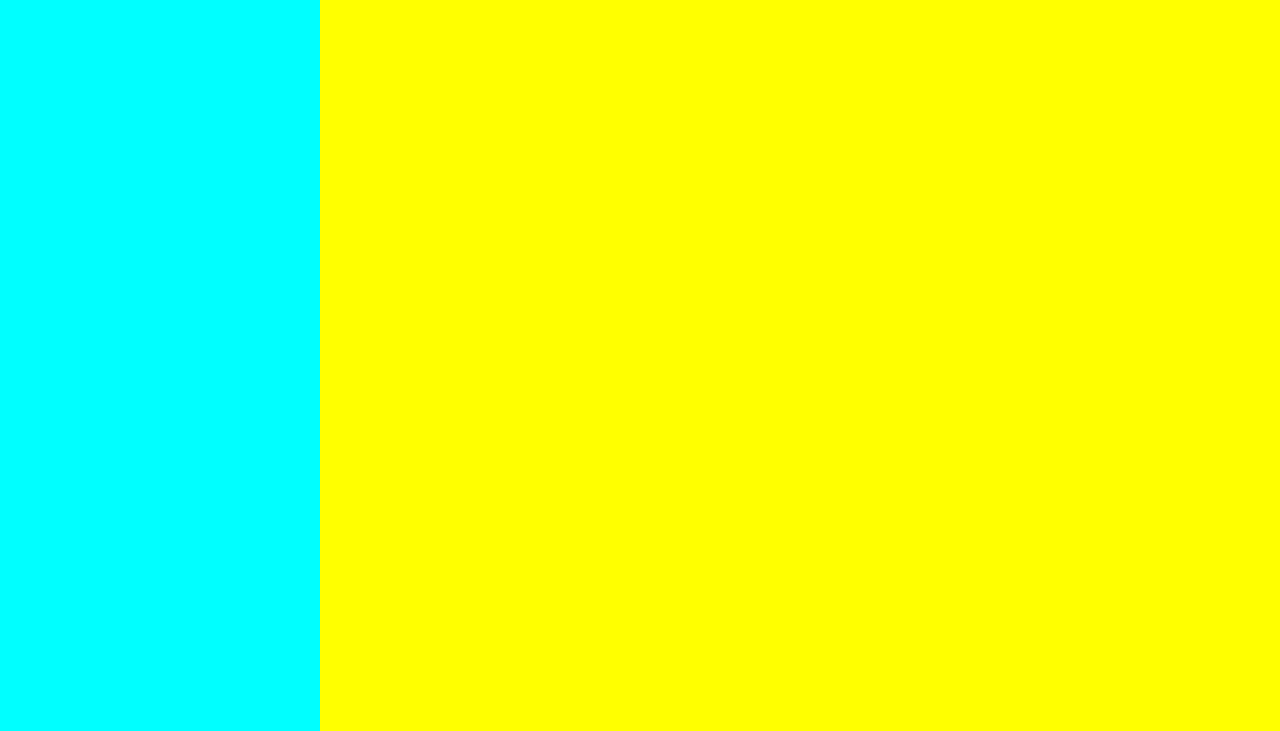
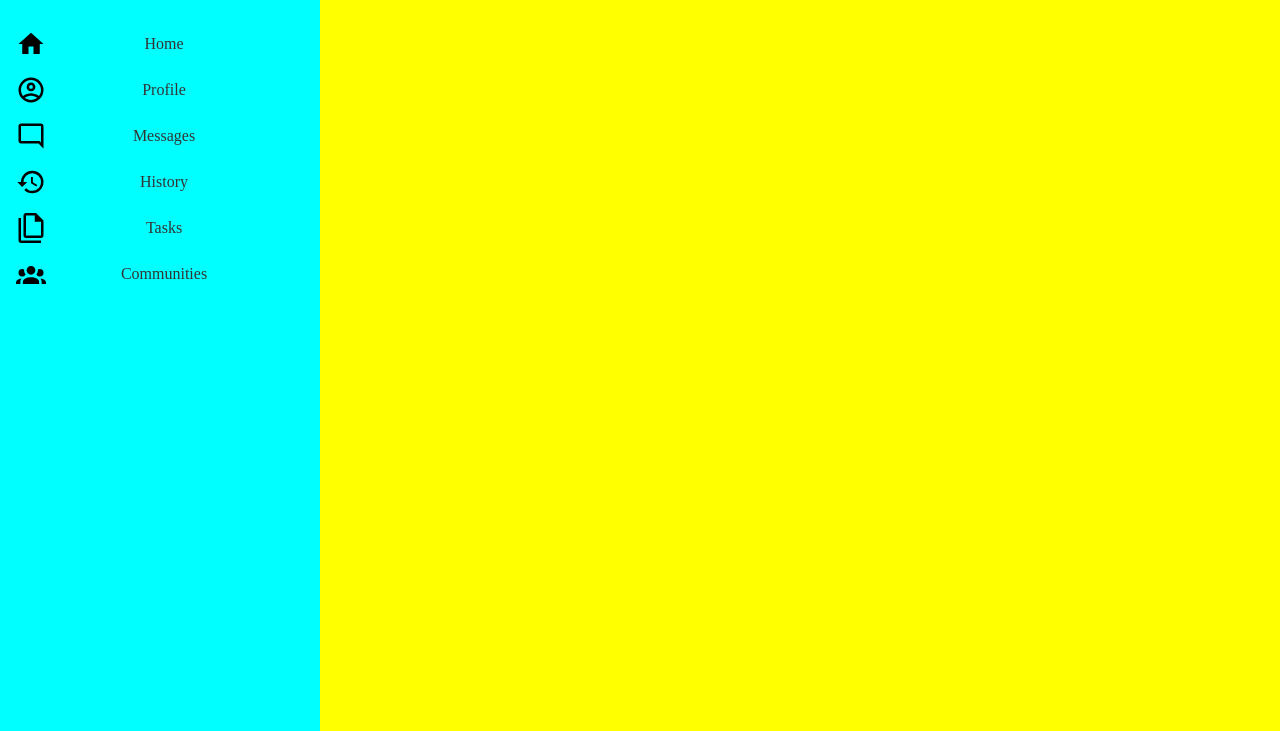
Before and after one commit to OlgaMinaievaWebDev/Admin-Dashboard, a plain HTML site: page index.html in a window 1280 px wide. Shown: the part 69-800 px from the top of the page. Drawn offline with Linux system fonts and the light colour scheme.

Commit message:
icons added

```diff
--- a/index.html
+++ b/index.html
@@ -17,6 +17,46 @@
           <img src="./resources/icons/dashboard.svg" alt="dashboard-icon" />
           <h1>Dashboard</h1>
         </div>
+        <ul class="nav">
+          <li class="nav-item">
+            <a href="#" class="nav-link">
+              <img src="./resources/icons/home.svg" alt="home-icon" />
+              Home</a
+            >
+          </li>
+          <li class="nav-item">
+            <a href="#" class="nav-link">
+              <img src="./resources/icons/profile.svg" alt="profile-icon" />
+              Profile</a
+            >
+          </li>
+          <li class="nav-item">
+            <a href="#" class="nav-link">
+              <img src="./resources/icons/message.svg" alt="message-icon" />
+              Messages</a
+            >
+          </li>
+          <li class="nav-item">
+            <a href="#" class="nav-link">
+              <img src="./resources/icons/history.svg" alt="history-icon" />
+              History</a
+            >
+          </li>
+          <li class="nav-item">
+            <a href="#" class="nav-link">
+              <img src="./resources/icons/tasks.svg" alt="task-icon" />Tasks</a
+            >
+          </li>
+          <li class="nav-item">
+            <a href="#" class="nav-link">
+              <img
+                src="./resources/icons/communities.svg"
+                alt="community-icon"
+              />
+              Communities</a
+            >
+          </li>
+        </ul>
       </div>
       <div class="header">
         <h3>header</h3>
--- a/style.css
+++ b/style.css
@@ -30,6 +30,27 @@
   margin-right: 0.5rem;
 }
 
+.nav {
+  list-style: none;
+  margin-top: 2rem;
+  display: grid;
+  align-items: center;
+  gap: 1rem;
+}
+
+.nav a {
+  color: #333;
+  text-decoration: none;
+  display: grid;
+  grid-auto-flow: column;
+  align-items: center;
+  align-items: center;
+}
+
+.nav img {
+  max-width: 30px;
+}
+
 .title {
   display: flex;
   align-items: center;
```
Also changed, not shown: resources/icons/communities.svg (added), resources/icons/history.svg (added), resources/icons/home.svg (added), resources/icons/message.svg (added), resources/icons/profile.svg (added), resources/icons/tasks.svg (added).
